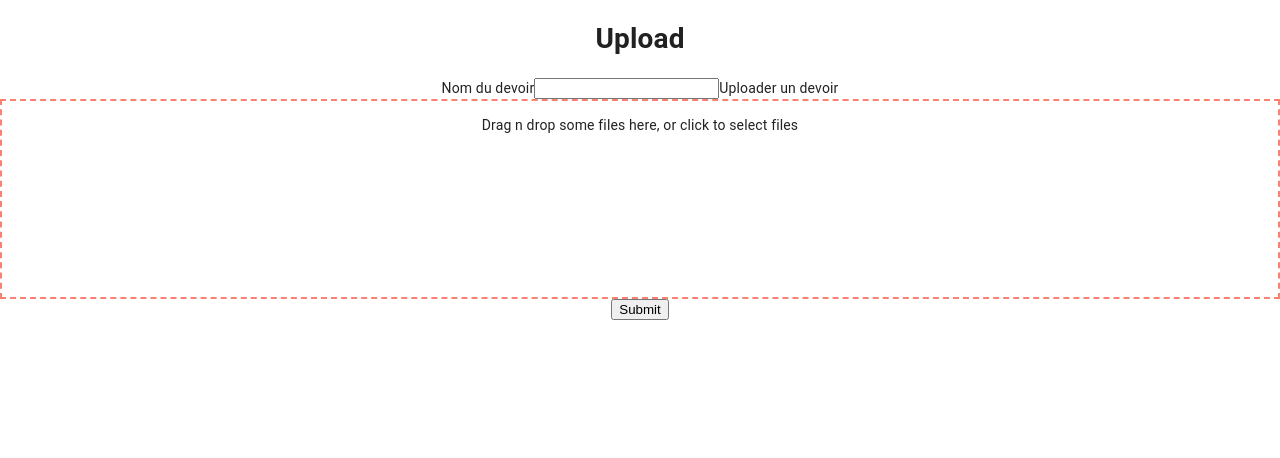
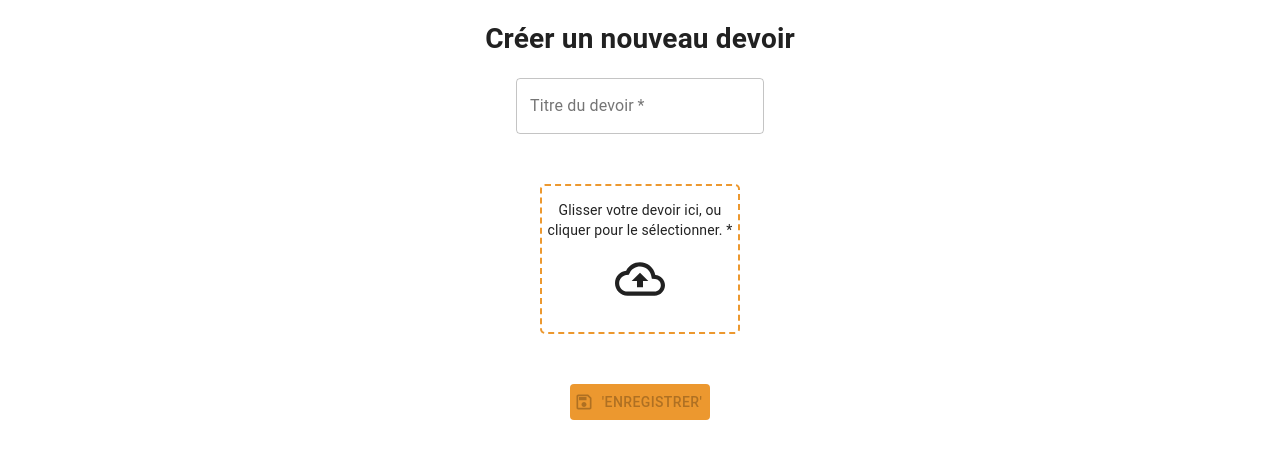
Before and after one commit to WildCodeSchool/2020-11-wns-paris-groupe3-projet-front, a React (Create React App) app: page / in a window 1280 px wide. Shown: the top 458 px of the page. Built offline with nearby package versions, Linux system fonts and the light colour scheme; no server answers.

Commit message:
added vamidation props and css

```diff
--- a/package.json
+++ b/package.json
@@ -5,6 +5,7 @@
   "dependencies": {
     "@apollo/client": "^3.2.7",
     "@material-ui/core": "^4.11.2",
+    "@material-ui/icons": "^4.11.2",
     "@testing-library/jest-dom": "^5.11.6",
     "@testing-library/react": "^11.1.2",
     "@testing-library/user-event": "^12.2.2",
--- a/src/components/FormNewTask.tsx
+++ b/src/components/FormNewTask.tsx
@@ -1,4 +1,12 @@
+/* eslint-disable react/no-unescaped-entities */
 import React from 'react';
+import { createStyles, makeStyles, Theme } from '@material-ui/core/styles';
+import Button from '@material-ui/core/Button';
+import SaveOutlinedIcon from '@material-ui/icons/SaveOutlined';
+import CloudUploadOutlinedIcon from '@material-ui/icons/CloudUploadOutlined';
+import CloudDoneOutlinedIcon from '@material-ui/icons/CloudDoneOutlined';
+import CircularProgress from '@material-ui/core/CircularProgress';
+import TextField from '@material-ui/core/TextField';
 
 import { Task, HandleChange, HandleSubmit, GetRootProps, GetInputProps } from '../types';
 
@@ -7,35 +15,102 @@ interface FormProps {
   handleChange: HandleChange;
   handleSubmit: HandleSubmit;
   isLoading: boolean;
+  isUploaded: boolean;
+  error: boolean;
   getRootProps: GetRootProps;
   getInputProps: GetInputProps;
   isDragActive: boolean;
 }
+
+const useStyles = makeStyles((theme: Theme) =>
+  createStyles({
+    dropzone: {
+      border: `2px dashed ${theme.palette.primary.main}`,
+      height: '150px',
+      width: '200px',
+      margin: '50px auto',
+      borderRadius: '5px',
+      outline: 'none',
+      cursor: 'pointer',
+    },
+    active: {
+      border: `2px solid ${theme.palette.secondary.main}`,
+    },
+    hasFile: {
+      border: `2px solid ${theme.palette.secondary.main}`,
+      height: '150px',
+      width: '200px',
+      margin: '50px auto',
+      borderRadius: '5px',
+      outline: 'none',
+      cursor: 'pointer',
+    },
+    submit: {
+      backgroundColor: `${theme.palette.primary.main}`,
+    },
+  }),
+);
 
 const FormNewTask = ({
   task,
   handleSubmit,
   handleChange,
   isLoading,
+  isUploaded,
+  error,
   getRootProps,
   getInputProps,
   isDragActive,
 }: FormProps): JSX.Element => {
+  const classes = useStyles();
+
   return (
     <div>
-      <h1>Upload</h1>
+      <h1>Créer un nouveau devoir</h1>
       <form onSubmit={handleSubmit}>
-        <label>
-          Nom du devoir
-          <input type="text" name="taskname" value={task.taskname} onChange={handleChange} />
-        </label>
-        Uploader un devoir
-        <div {...getRootProps()} style={{ border: '2px dashed salmon', height: '200px' }}>
-          <p>Drag n drop some files here, or click to select files</p>
+        <TextField
+          id="outlined-basic"
+          label="Titre du devoir"
+          variant="outlined"
+          type="text"
+          name="taskname"
+          value={task.taskname}
+          onChange={handleChange}
+          required
+        />
+        <div
+          {...getRootProps()}
+          className={`${task.url.length === 0 ? classes.dropzone : classes.hasFile} ${
+            isDragActive ? classes.active : null
+          }`}
+        >
+          {task.url.length === 0 ? (
+            <>
+              <p>Glisser votre devoir ici, ou cliquer pour le sélectionner. *</p>
+              <CloudUploadOutlinedIcon style={{ fontSize: 50 }} />
+            </>
+          ) : (
+            <>
+              <p>Votre devoir est sélectionné. Glisser votre devoir ici, ou cliquer pour le modifier.</p>
+              <CloudDoneOutlinedIcon style={{ fontSize: 50 }} />
+            </>
+          )}
           <input {...getInputProps()} />
         </div>
-        {isLoading ? <p>loading...</p> : <button type="submit">Submit</button>}
+        {isLoading ? (
+          <CircularProgress size={24} />
+        ) : (
+          <Button
+            type="submit"
+            startIcon={<SaveOutlinedIcon />}
+            disabled={task.url.length === 0 || task.taskname.length === 0}
+            className={classes.submit}
+          >
+            'Enregistrer'
+          </Button>
+        )}
       </form>
+      {error && <p>Quelque chose s'est mal passé. Veuillez recommencer.</p>}
     </div>
   );
 };
--- a/src/components/Planning.tsx
+++ b/src/components/Planning.tsx
@@ -10,6 +10,8 @@ import { CREATE_TASK } from '../queries';
 const Planning = (): JSX.Element => {
   const [createTask] = useMutation(CREATE_TASK);
   const [isLoading, setIsLoading] = useState(false);
+  const [isUploaded, setIsUploaded] = useState(false);
+  const [error, setError] = useState(false);
   const [task, setTask] = useState<Task>({
     taskname: '',
     url: '',
@@ -44,11 +46,16 @@ const Planning = (): JSX.Element => {
   const handleSubmit: HandleSubmit = async (e) => {
     e.preventDefault();
     setIsLoading(true);
+    setError(false);
     try {
       await createTask({ variables: { input: task } });
       console.log(task);
       setIsLoading(false);
+      setIsUploaded(true);
+      setTask({ taskname: '', url: '' });
     } catch (err) {
+      setIsLoading(false);
+      setError(true);
       console.log(err);
     }
   };
@@ -60,6 +67,8 @@ const Planning = (): JSX.Element => {
         handleChange={handleChange}
         handleSubmit={handleSubmit}
         isLoading={isLoading}
+        isUploaded={isUploaded}
+        error={error}
         getRootProps={getRootProps}
         getInputProps={getInputProps}
         isDragActive={isDragActive}
```
